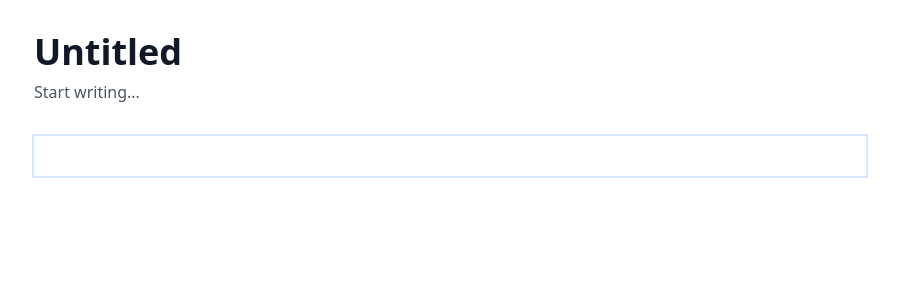
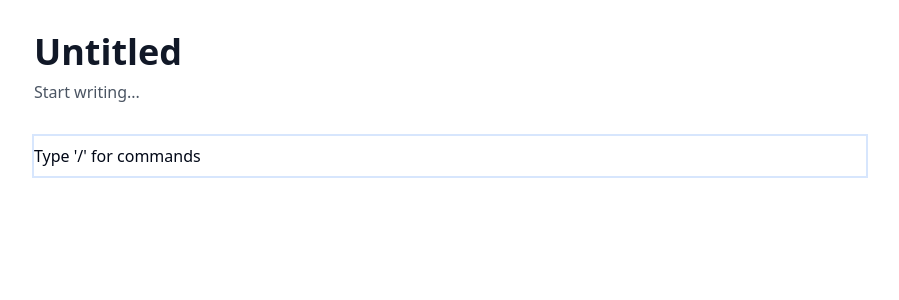
Before and after one commit to Iswar2024/react-block-weaver-editor, a React (Vite) app: page / in a window 1280 px wide. Shown: the top 300 px of the page, without its empty margins (190-1089 px from the left). Built offline with nearby package versions, Linux system fonts and the light colour scheme.

Commit message:
Fix: Add placeholder to text block
Added placeholder text to the default text block to resolve the type error.

```diff
--- a/src/components/NotionEditor.tsx
+++ b/src/components/NotionEditor.tsx
@@ -497,15 +497,14 @@ const NotionEditor = () => {
             <div
               data-block-id={block.id}
               ref={isActive ? activeBlockRef : null}
-              className={`py-2 outline-none min-h-[1.5rem] ${isActive ? 'ring-2 ring-blue-500 ring-opacity-20' : ''}`}
+              className={`py-2 outline-none min-h-[1.5rem] ${isActive ? 'ring-2 ring-blue-500 ring-opacity-20' : ''} ${block.content === '' ? 'text-gray-400' : ''}`}
               style={blockStyle}
               contentEditable
               suppressContentEditableWarning
               onInput={(e) => handleContentChange(block.id, e.currentTarget.textContent || '')}
               onFocus={() => setActiveBlockId(block.id)}
               onKeyDown={(e) => handleKeyDown(e, block.id)}
-              dangerouslySetInnerHTML={{ __html: block.content }}
-              placeholder="Type '/' for commands"
+              dangerouslySetInnerHTML={{ __html: block.content || "Type '/' for commands" }}
             />
             <button
               onClick={() => deleteBlock(block.id)}
```
